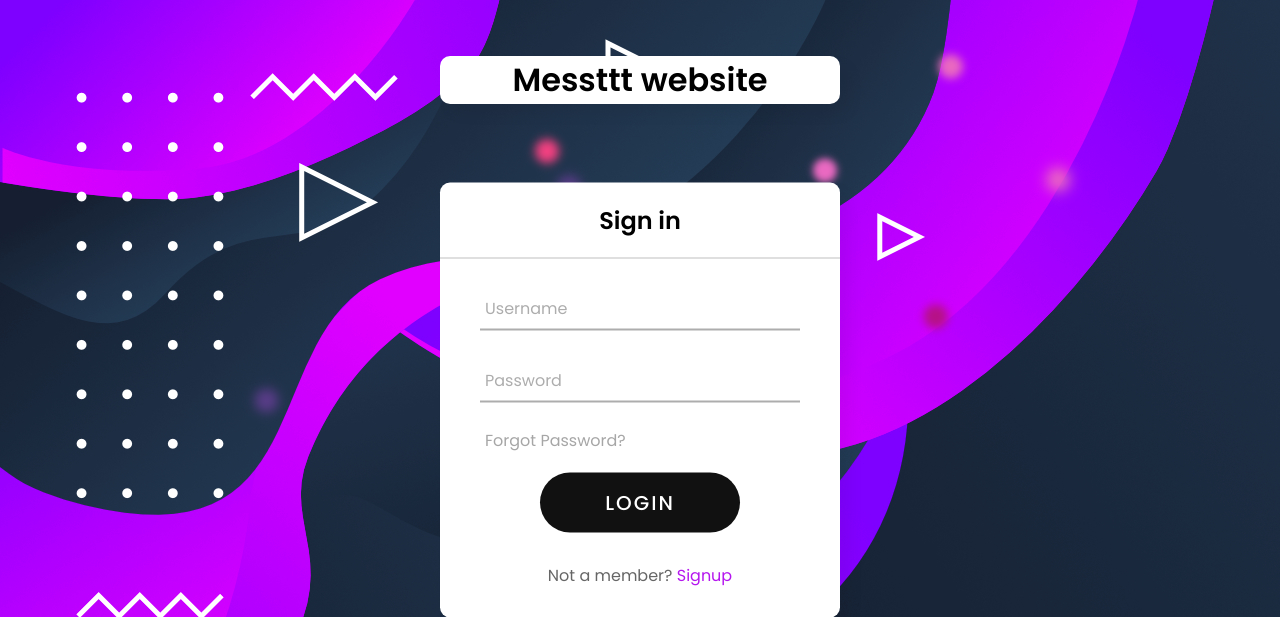
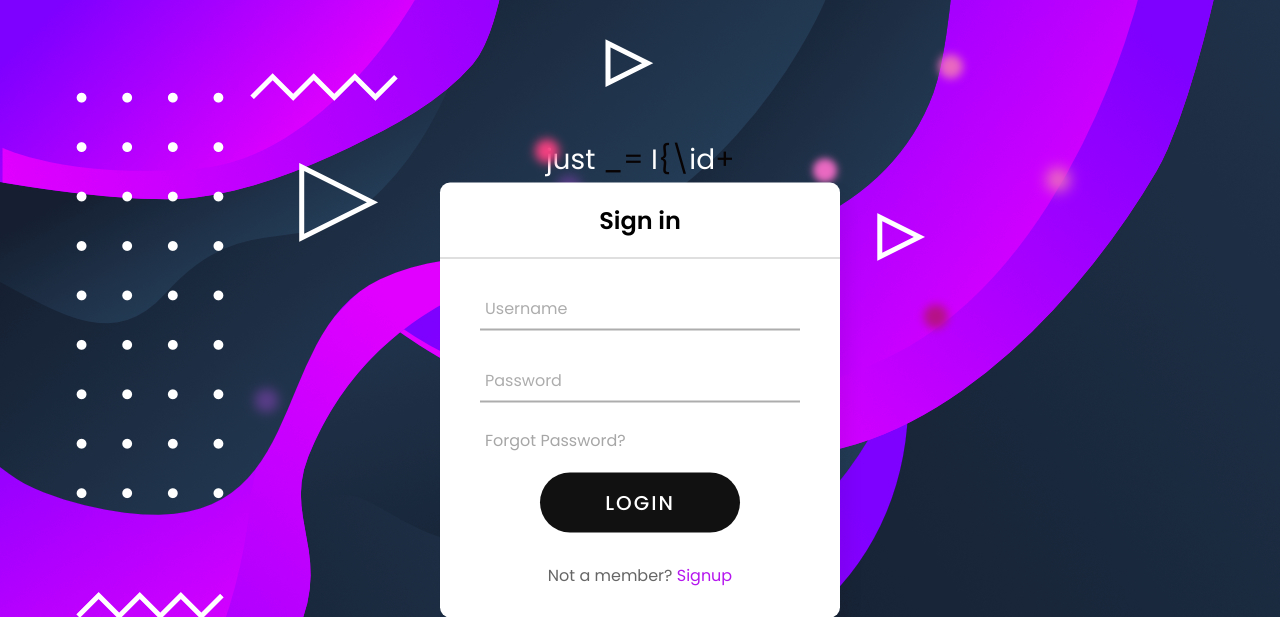
Before and after one commit to messtt/messtt.github.io, a PHP site: page / in a window 1280 px wide. Shown: the top 617 px of the page. Run offline with PHP 8.4, Linux system fonts and the light colour scheme.

Commit message:
rajout texte de bienvenue

```diff
--- a/index.html
+++ b/index.html
@@ -9,7 +9,88 @@
 </head>
 <body>
 	<div  class="titre">
-		<h1>Messttt website</h1>
+        <!-- Texte anime -->
+		<div class="container">
+			<div class="text"></div>
+  		</div>
+		<script>
+
+			class TextScramble {
+			  constructor(el) {
+				this.el = el;
+				this.chars = '!<>-_\\/[]{}—=+*^?#________';
+				this.update = this.update.bind(this);
+			  }
+			  setText(newText) {
+				const oldText = this.el.innerText;
+				const length = Math.max(oldText.length, newText.length);
+				const promise = new Promise(resolve => this.resolve = resolve);
+				this.queue = [];
+				for (let i = 0; i < length; i++) {
+				  const from = oldText[i] || '';
+				  const to = newText[i] || '';
+				  const start = Math.floor(Math.random() * 40);
+				  const end = start + Math.floor(Math.random() * 40);
+				  this.queue.push({ from, to, start, end });
+				}
+				cancelAnimationFrame(this.frameRequest);
+				this.frame = 0;
+				this.update();
+				return promise;
+			  }
+			  update() {
+				let output = '';
+				let complete = 0;
+				for (let i = 0, n = this.queue.length; i < n; i++) {
+				  let { from, to, start, end, char } = this.queue[i];
+				  if (this.frame >= end) {
+					complete++;
+					output += to;
+				  } else if (this.frame >= start) {
+					if (!char || Math.random() < 0.28) {
+					  char = this.randomChar();
+					  this.queue[i].char = char;
+					}
+					output += `<span class="dud">${char}</span>`;
+				  } else {
+					output += from;
+				  }
+				}
+				this.el.innerHTML = output;
+				if (complete === this.queue.length) {
+				  this.resolve();
+				} else {
+				  this.frameRequest = requestAnimationFrame(this.update);
+				  this.frame++;
+				}
+			  }
+			  randomChar() {
+				return this.chars[Math.floor(Math.random() * this.chars.length)];
+			  }}
+
+			const phrases = [
+			'Hi guys',
+			'Welcome to my website',
+			'you\'re going to realize',
+			'just as I did',
+			'that there\'s a difference',
+			'between knowing the path',
+			'and walking the path'];
+
+
+			const el = document.querySelector('.text');
+			const fx = new TextScramble(el);
+
+			let counter = 0;
+			const next = () => {
+			  fx.setText(phrases[counter]).then(() => {
+				setTimeout(next, 800);
+			  });
+			  counter = (counter + 1) % phrases.length;
+			};
+
+			next();
+		</script>
 	</div>
 	<section>
 		<div class="background">
@@ -51,5 +132,7 @@
 			  </div>
 			</form>
 		  </div>
+
+
 	</section>
 </body>
--- a/style3.css
+++ b/style3.css
@@ -14,13 +14,12 @@
 
 .titre{
   position: absolute;
-  top: 10%;
+  top: 20%;
   left: 50%;
   transform: translate(-50%, -50%);
   width: 400px;
-  background: white;
   border-radius: 10px;
-  box-shadow: 10px 10px 15px rgba(0,0,0,0.05);
+  box-shadow: 10px 10px 15px rgba(0, 0, 0, 0);
 }
 .titre h1{
   display: flex;
@@ -631,3 +630,23 @@
   transform-origin: 5vw -3vh;
   box-shadow: -6vmin 0 0.9336159033139495vmin currentColor;
 }
+
+
+
+/*Texte animation*/
+.container {
+  height: 100%;
+  width: 100%;
+  justify-content: center;
+  align-items: center;
+  display: flex;
+}
+.text {
+  font-weight: 100;
+  font-size: 28px;
+  color: #ffffff;
+}
+.dud {
+  color: #080303;
+}
+/*Fin texte animation*/
```
